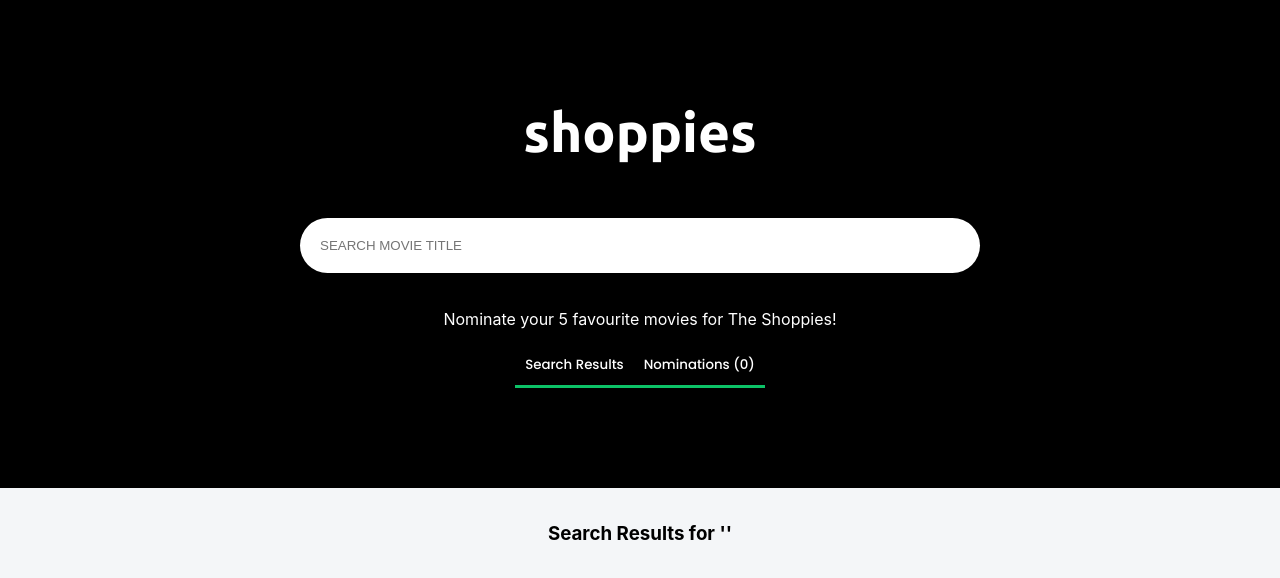
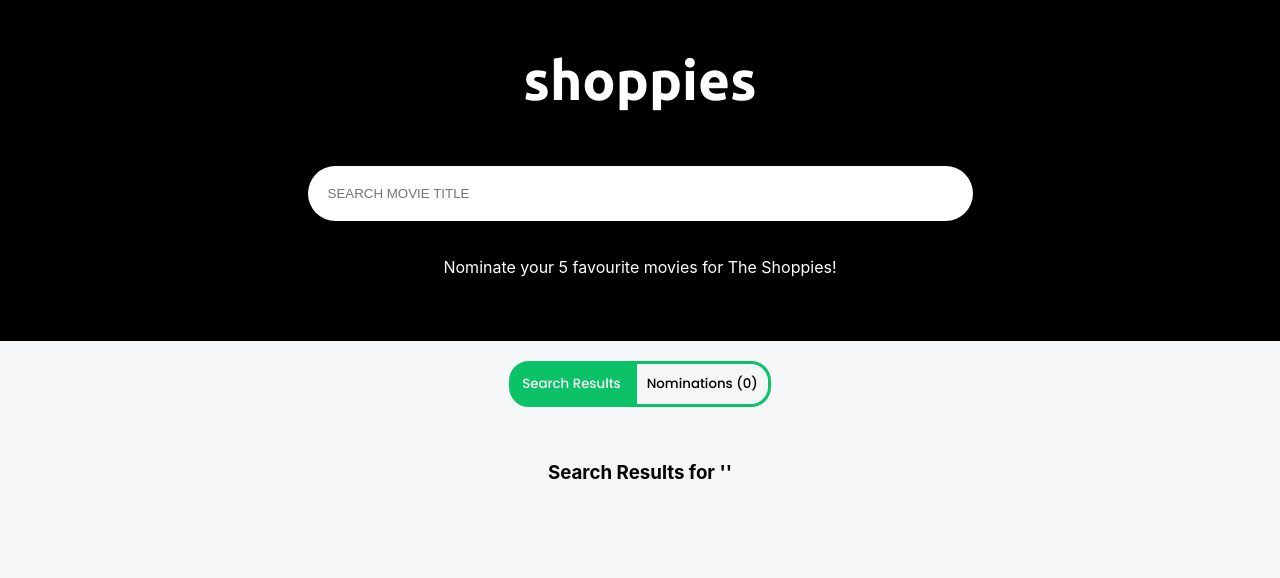
Before and after one commit to aarthiganesh/the-shoppies, a React (Create React App) app: page / in a window 1280 px wide. Shown: the top 578 px of the page. Built offline with nearby package versions, Linux system fonts and the light colour scheme; no server answers.

Commit message:
nav selection fixed

```diff
--- a/src/App.css
+++ b/src/App.css
@@ -42,7 +42,8 @@ h4{
 .search{
   background: black;
   text-align: center;
-  padding: 100px 0 100px 0;
+  padding: 3em 15px 3em 15px;
+
 }
 
 .search-results{
@@ -128,14 +129,27 @@ button{
 .btn-toggle {
   background-color: transparent;
   border: none;
-  border-bottom: #0cc267 solid 3px;
-  color: white;
+  border: #0cc267 solid 3px;
+  color: #000000;
   padding: 10px;
   transition: background-color 400ms ease-in-out;
 }
 
 .btn-toggle:hover{
   background-color: #0cc267;
+  color: #ffffff;
+}
+
+.btn-toggle:disabled{
+  background-color: #0cc267;
+  color: #ffffff;
+}
+
+#btn-search-results{
+  border-radius: 20px 0 0 20px;
+}
+#btn-view-nominations{
+  border-radius: 0 20px 20px 0;
 }
 
 .btn-nominate{
--- a/src/App.js
+++ b/src/App.js
@@ -74,8 +74,6 @@ function App() {
 		saveToLocalStorage(newNominationList);
 	};
 
-
-
   return (
     <div className="App">
 			<NominationLimitBanner />
@@ -85,20 +83,22 @@ function App() {
 				</header>
         <Search searchValue={searchValue} setSearchValue={setSearchValue}/>
 				<p id="tagline">Nominate your 5 favourite movies for The Shoppies!</p>
-				<span>
+
+			</section>
+			<nav>
 					<button
 						id="btn-search-results"
 						className="btn-toggle"
 						onClick={()=>set(true)}
+						disabled ={toggle}
 					>Search Results</button>
 					<button
 						id="btn-view-nominations"
 						className="btn-toggle"
 						onClick={()=>set(false)}
+						disabled={!toggle}
 					>Nominations ({nominations.length})</button>
-				</span>
-
-			</section>
+				</nav>
 
 			<section id="test">
 
--- a/src/components/SearchResults.js
+++ b/src/components/SearchResults.js
@@ -28,7 +28,8 @@ const SearchResults = (props) => {
 				<div className="movie">
 					<div className="movie-poster-crop">
 						<img
-						src = {`https://img.omdbapi.com/?i=${movie.imdbID}&h=400&apikey=dd6d8910`}
+						// src = {`https://img.omdbapi.com/?i=${movie.imdbID}&h=400&apikey=dd6d8910`}
+						src = {movie.Poster}
 						alt={movie.Title}
 						id={`${movie.imdbID}img`}
 						className="movie-poster"
```
Also changed, not shown: 1 other file (tests, documents, lock files or other folders).
